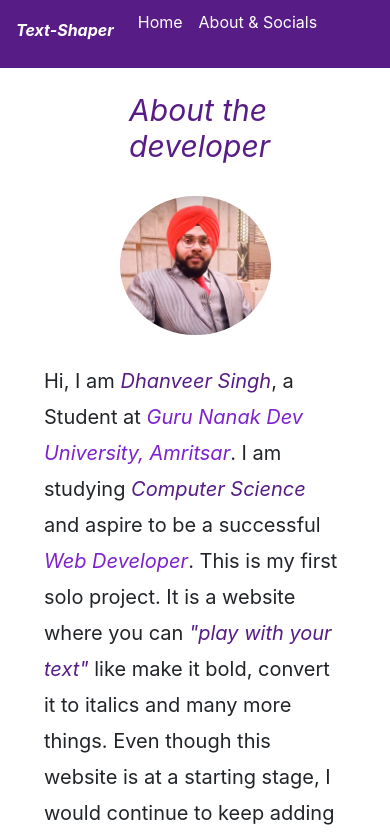
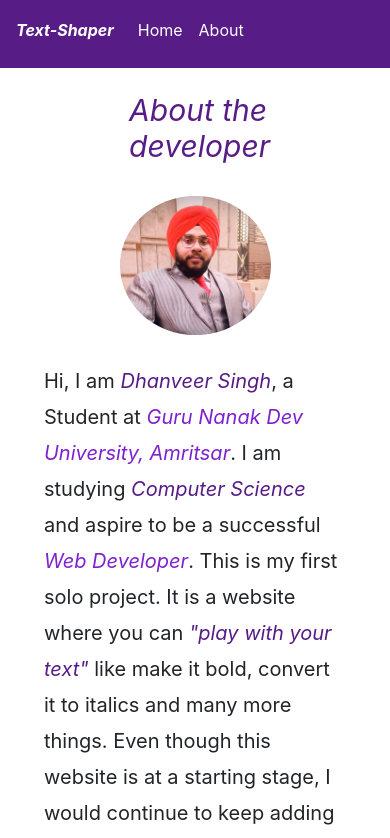
Before and after one commit to DhanveerSingh2002/TextShaper, a React (Create React App) app: page /about in a window 390 px wide. Shown: the top 838 px of the page. Built offline with nearby package versions, Linux system fonts and the light colour scheme.

Commit message:
mostly fixed the problem on the netlify issue

```diff
--- a/src/App.css
+++ b/src/App.css
@@ -288,7 +288,7 @@
   {
     font-size: 18px;
     padding-bottom: 0px;
-    margin-top: -20px;
+    margin-top: -12px;
   }
 
   .navbar
--- a/src/components/About.jsx
+++ b/src/components/About.jsx
@@ -9,7 +9,7 @@ const About = () => {
     <div>
       <p className='me my-6 text-3xl text-purple-900 italic'>About the developer</p>
     </div>
-    <div className="container container-1 flex size-10/12 justify-between">
+    <div className="container container-1 flex size-11/12 justify-between">
         <div className='item item-1 text-3xl'>
         Hi, I am <span className="text-purple-900 italic">Dhanveer Singh</span>, a Student at <span className="text-purple-700 italic">Guru Nanak Dev University, Amritsar</span>. I am studying <span className="text-purple-900 italic">Computer Science</span> and aspire to be a successful <span className="text-purple-700 italic">Web Developer</span>. This is my first solo project. It is a website where you can <span className="text-purple-900 italic">"play with your text"</span> like make it bold, convert it to italics and many more things. Even though this website is at a starting stage, I would continue to keep adding <span className="text-purple-700 italic">more and useful functionlities.</span> Thank you for visiting &#128513;.
         </div>
--- a/src/components/Navbar.jsx
+++ b/src/components/Navbar.jsx
@@ -16,7 +16,7 @@ const Navbar = () => {
               <Link to="/">Home</Link>
             </li>
             <li className="socials nav-items ddl -mt-1  pt-1  cursor-pointer inline-block text-xl sm:text-lg md:text-xl lg:text-2xl xl:text-3xl sm:pt-0 sm:ml-2 sm:mr-2 md:pt-0 md:ml-2 md:mr-2 lg:pt-1 lg:ml-4 lg:mr-4 xl:pt-1 xl:ml-4 xl:mr-4">
-              <Link to="/about">About & Socials</Link>
+              <Link to="/about">About</Link>
             </li>
           </ul>
         </nav>
```
Also changed, not shown: tailwind.config.js (deleted, +0 -8 lines).
